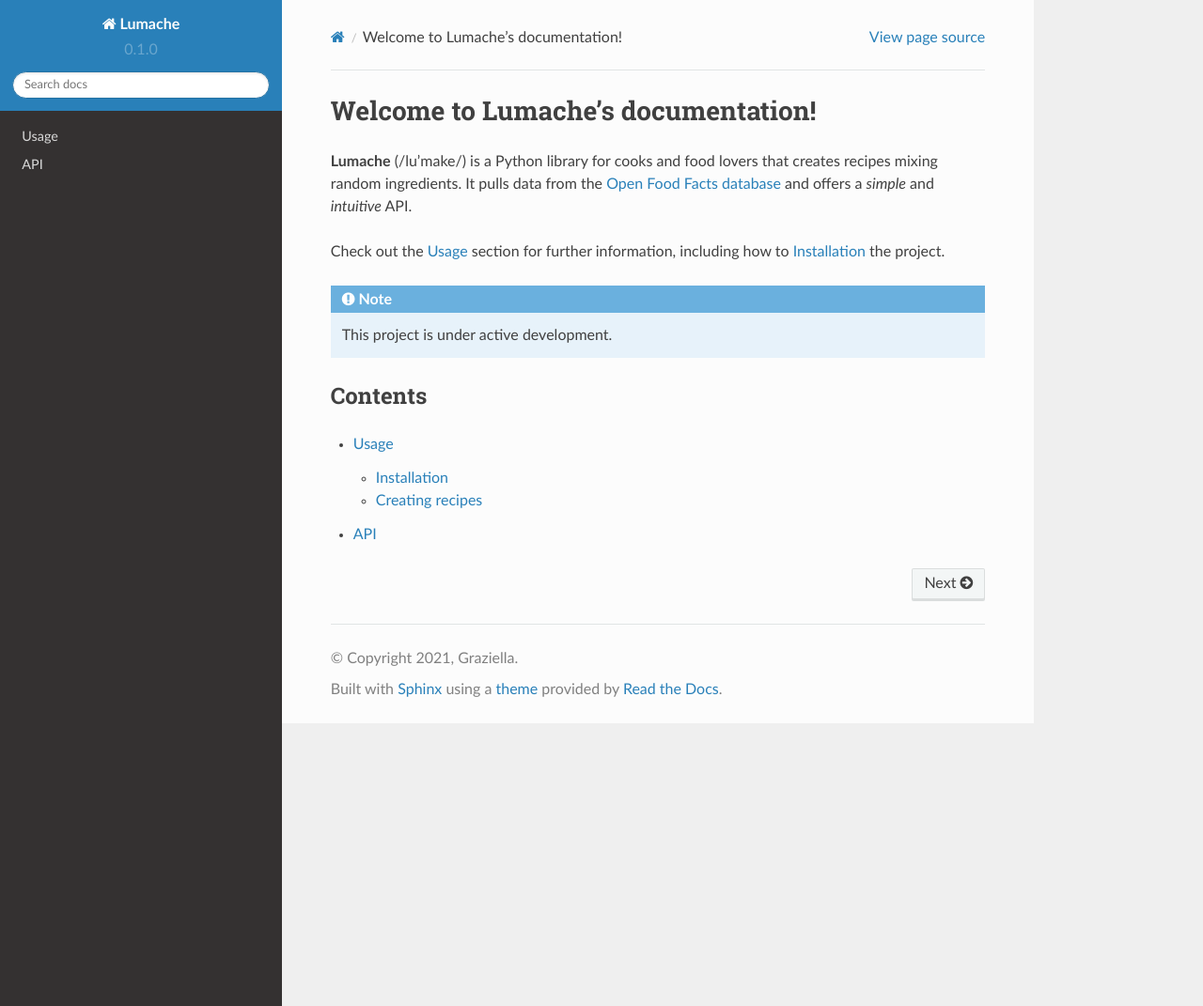
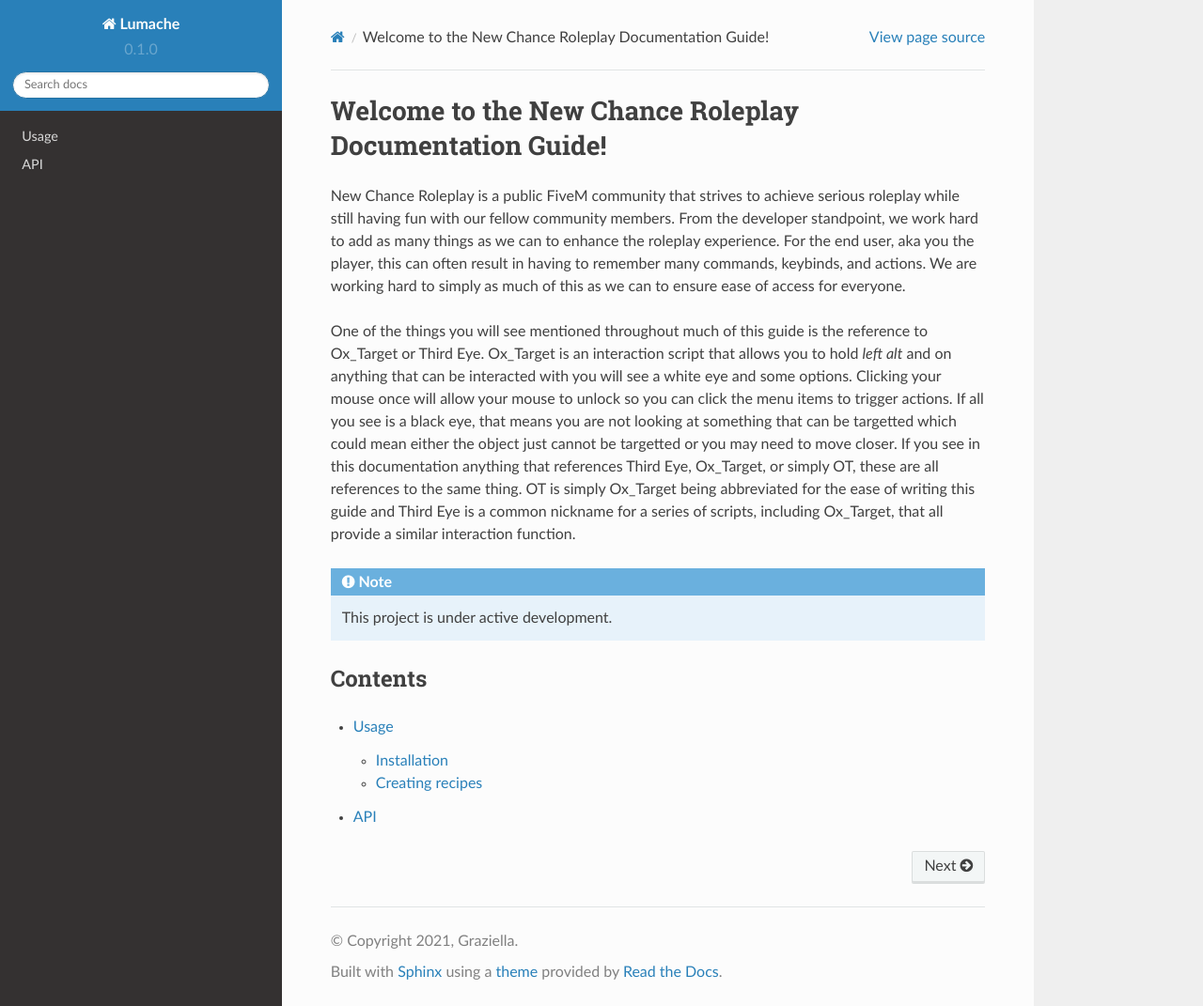
Before and after one commit to ResqDiver1317/NewChanceRPGuide, a Sphinx documentation site: the page built from docs/source/index.rst, in a window 1280 px wide and 1071 px high. Shown: the whole window at 94% size. Built offline with Sphinx 7.4.7 and the Read the Docs theme 2.0.0, drawn with Linux system fonts in a browser that asks for light colours.

Commit message:
Update index.rst

```diff
--- a/docs/source/index.rst
+++ b/docs/source/index.rst
@@ -1,13 +1,23 @@
-Welcome to Lumache's documentation!
+Welcome to the New Chance Roleplay Documentation Guide!
 ===================================
 
-**Lumache** (/lu'make/) is a Python library for cooks and food lovers
-that creates recipes mixing random ingredients.
-It pulls data from the `Open Food Facts database <https://world.openfoodfacts.org/>`_
-and offers a *simple* and *intuitive* API.
+New Chance Roleplay is a public FiveM community that strives to achieve serious roleplay while still having
+fun with our fellow community members. From the developer standpoint, we work hard to add as many things as
+we can to enhance the roleplay experience. For the end user, aka you the player, this can often result in
+having to remember many commands, keybinds, and actions. We are working hard to simply as much of this as we
+can to ensure ease of access for everyone.
 
-Check out the :doc:`usage` section for further information, including
-how to :ref:`installation` the project.
+One of the things you will see mentioned throughout much of this guide is the reference to Ox_Target or
+Third Eye. Ox_Target is an interaction script that allows you to hold `left alt` and on anything that can
+be interacted with you will see a white eye and some options. Clicking your mouse once will allow your
+mouse to unlock so you can click the menu items to trigger actions. If all you see is a black eye, that
+means you are not looking at something that can be targetted which could mean either the object just cannot
+be targetted or you may need to move closer. If you see in this documentation anything that references
+Third Eye, Ox_Target, or simply OT, these are all references to the same thing.
+OT is simply Ox_Target being abbreviated for the ease of writing this guide and Third Eye is a common nickname
+for a series of scripts, including Ox_Target, that all provide a similar interaction function.
+
+
 
 .. note::
 
```
